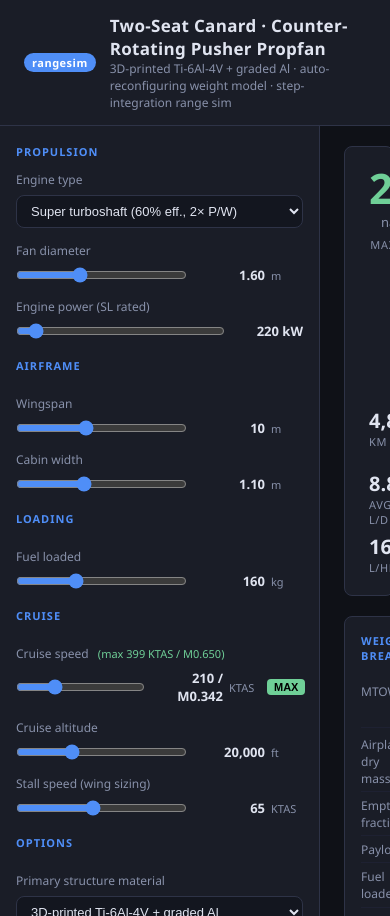
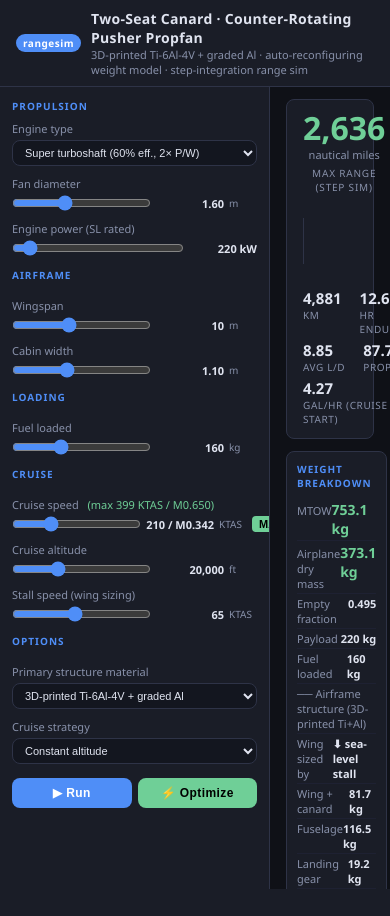
Before and after one commit to mnvictor/rangesim, a Flask app: page / in a window 390 px wide. After the commit the page ends 889 px from the top, so only its background shows below. Run offline with Flask 3, Linux system fonts and the light colour scheme.

Commit message:
Compact UI for mobile, gal/hr fuel metric, altitude fixed in optimizer
- L/hr → gal/hr (US gallons): converted from fuel_flow_L_h / 3.78541
- UI fonts reduced ~15% (body 14→12px, hero number 42→32px, etc.) and
  padding/gaps trimmed throughout; sidebar 320→270px; chart 180→140px
- Optimizer no longer varies cruise_altitude_ft; it is now fixed along
  with fuel, speed, cabin width, stall speed, material, engine type

https://claude.ai/code/session_014E2YYrZEpavcrREPpkHxEE

```diff
--- a/app.py
+++ b/app.py
@@ -94,7 +94,7 @@ def run():
 
         # Cruise fuel flow at initial MTOW
         P_cruise_kw  = cfg.propfan.shaft_power_w(v, drag_n, rho, sos) / 1000.0
-        fuel_flow_lph = cfg.engine.fuel_flow_L_h(P_cruise_kw)
+        fuel_flow_gph = cfg.engine.fuel_flow_L_h(P_cruise_kw) / 3.78541
 
         # MPG: range miles / US gallons burned
         range_miles  = stepped["range_nm"] * 1.15078
@@ -177,7 +177,7 @@ def run():
                 "avg_ld":         round(stepped["avg_ld"],           2),
                 "avg_eta":        round(stepped["avg_propulsive_efficiency"]*100, 1),
                 "fuel_burned_kg": round(stepped["fuel_burned_kg"],   1),
-                "fuel_flow_lph":  round(fuel_flow_lph,               1),
+                "fuel_flow_gph":  round(fuel_flow_gph,               2),
                 "range_mpg":      round(range_mpg,                   1),
             },
             "chart_log": chart_log,
@@ -228,9 +228,10 @@ def sensitivity():
 @app.route("/optimize", methods=["POST"])
 def optimize():
     """
-    Grid-search optimizer: find fan_diameter_m, wingspan_m, engine_power_kw,
-    cruise_altitude_ft that maximise Breguet range, given fixed fuel load,
-    cruise speed, cabin width, stall speed, material, and engine type.
+    Grid-search optimizer: find fan_diameter_m, wingspan_m, engine_power_kw
+    that maximise Breguet range.  Cruise altitude is fixed (taken from the
+    request).  Also fixed: fuel load, cruise speed, cabin width, stall speed,
+    material, engine type.
     """
     try:
         data = request.get_json()
@@ -240,26 +241,25 @@ def optimize():
         max_pwr = ecfg["max_power_kw"]
         min_pwr = max(30.0, max_pwr * 0.04)
 
-        # Fixed (not optimised) parameters
+        # All fixed parameters (including cruise_altitude_ft)
         fixed = {}
         for key in ("fuel_mass_kg", "cruise_speed_ktas", "cabin_width_m",
-                    "stall_speed_ktas", "material", "engine_type", "strategy"):
+                    "stall_speed_ktas", "cruise_altitude_ft",
+                    "material", "engine_type", "strategy"):
             if key in data:
                 fixed[key] = data[key]
 
-        # ── Coarse grid ─────────────────────────────────────────────
+        # ── Coarse grid (3-D: fan × wingspan × power) ───────────────
         fan_vals = [0.8, 1.0, 1.2, 1.5, 1.8, 2.2, 2.7, 3.0]
         ws_vals  = [6.0, 7.5, 9.0, 10.5, 12.0, 13.5, 15.0, 16.0]
-        alt_vals = [5000, 8000, 12000, 16000, 20000, 25000, 30000, 38000, 50000, 60000]
-        # 6 power levels log-spaced min→max
-        pw_vals  = [round(min_pwr * (max_pwr / min_pwr) ** (i / 5.0), 1) for i in range(6)]
+        # 7 power levels log-spaced min→max
+        pw_vals  = [round(min_pwr * (max_pwr / min_pwr) ** (i / 6.0), 1) for i in range(7)]
 
         best_range  = -1.0
         best_params = None
 
-        def _eval(fd, ws, pw, alt):
-            params = dict(fixed, fan_diameter_m=fd, wingspan_m=ws,
-                          engine_power_kw=pw, cruise_altitude_ft=alt)
+        def _eval(fd, ws, pw):
+            params = dict(fixed, fan_diameter_m=fd, wingspan_m=ws, engine_power_kw=pw)
             cfg = _build_config(params)
             atm = cfg.atmosphere
             rho = atm["density_kg_m3"]
@@ -277,49 +277,43 @@ def optimize():
 
         for fd in fan_vals:
             for ws in ws_vals:
-                for alt in alt_vals:
-                    for pw in pw_vals:
-                        try:
-                            r, p = _eval(fd, ws, pw, alt)
-                            if r is not None and r > best_range:
-                                best_range, best_params = r, p
-                        except Exception:
-                            pass
+                for pw in pw_vals:
+                    try:
+                        r, p = _eval(fd, ws, pw)
+                        if r is not None and r > best_range:
+                            best_range, best_params = r, p
+                    except Exception:
+                        pass
 
         if best_params is None:
             return jsonify({"ok": False, "error": "No feasible configuration found in grid."})
 
         # ── Refinement: ±25 % around best ───────────────────────────
-        fd0  = best_params["fan_diameter_m"]
-        ws0  = best_params["wingspan_m"]
-        pw0  = best_params["engine_power_kw"]
-        alt0 = best_params["cruise_altitude_ft"]
+        fd0 = best_params["fan_diameter_m"]
+        ws0 = best_params["wingspan_m"]
+        pw0 = best_params["engine_power_kw"]
 
         def _clamp(v, lo, hi): return max(lo, min(hi, v))
 
-        fan_vals2 = sorted({_clamp(fd0 * f, 0.8, 3.0)   for f in [0.80,0.88,0.94,1.00,1.06,1.13,1.20,1.28]})
-        ws_vals2  = sorted({_clamp(ws0 * f, 6.0, 16.0)  for f in [0.80,0.88,0.94,1.00,1.06,1.13,1.20,1.28]})
+        fan_vals2 = sorted({_clamp(fd0 * f, 0.8, 3.0)        for f in [0.80,0.88,0.94,1.00,1.06,1.13,1.20,1.28]})
+        ws_vals2  = sorted({_clamp(ws0 * f, 6.0, 16.0)       for f in [0.80,0.88,0.94,1.00,1.06,1.13,1.20,1.28]})
         pw_vals2  = sorted({_clamp(pw0 * f, min_pwr, max_pwr) for f in [0.65,0.80,1.00,1.20,1.40]})
-        alt_vals2 = sorted({_clamp(alt0 + d, 5000, 60000) for d in [-10000,-5000,0,5000,10000]})
 
         for fd in fan_vals2:
             for ws in ws_vals2:
-                for alt in alt_vals2:
-                    for pw in pw_vals2:
-                        try:
-                            r, p = _eval(fd, ws, pw, alt)
-                            if r is not None and r > best_range:
-                                best_range, best_params = r, p
-                        except Exception:
-                            pass
+                for pw in pw_vals2:
+                    try:
+                        r, p = _eval(fd, ws, pw)
+                        if r is not None and r > best_range:
+                            best_range, best_params = r, p
+                    except Exception:
+                        pass
 
-        # Round to UI-friendly values
         opt = {
-            "fan_diameter_m":     round(best_params["fan_diameter_m"],    2),
-            "wingspan_m":         round(best_params["wingspan_m"],        2),
-            "engine_power_kw":    round(best_params["engine_power_kw"],   0),
-            "cruise_altitude_ft": round(best_params["cruise_altitude_ft"] / 500) * 500,
-            "breguet_range_nm":   round(best_range, 0),
+            "fan_diameter_m":   round(best_params["fan_diameter_m"],  2),
+            "wingspan_m":       round(best_params["wingspan_m"],      2),
+            "engine_power_kw":  round(best_params["engine_power_kw"], 0),
+            "breguet_range_nm": round(best_range, 0),
         }
 
         return jsonify({"ok": True, "params": opt})
--- a/templates/index.html
+++ b/templates/index.html
@@ -18,83 +18,83 @@
     --radius:  8px;
   }
   * { box-sizing: border-box; margin: 0; padding: 0; }
-  body { background: var(--bg); color: var(--text); font-family: 'Segoe UI', system-ui, sans-serif; font-size: 14px; min-height: 100vh; }
+  body { background: var(--bg); color: var(--text); font-family: 'Segoe UI', system-ui, sans-serif; font-size: 12px; min-height: 100vh; }
 
-  header { background: var(--panel); border-bottom: 1px solid var(--border); padding: 14px 24px; display: flex; align-items: center; gap: 14px; }
-  header h1 { font-size: 17px; font-weight: 600; letter-spacing: .3px; }
-  header p  { color: var(--sub); font-size: 12px; }
-  .badge { background: var(--accent); color: #fff; font-size: 11px; font-weight: 700; padding: 2px 8px; border-radius: 99px; letter-spacing: .5px; }
+  header { background: var(--panel); border-bottom: 1px solid var(--border); padding: 9px 16px; display: flex; align-items: center; gap: 10px; }
+  header h1 { font-size: 14px; font-weight: 600; letter-spacing: .3px; }
+  header p  { color: var(--sub); font-size: 11px; }
+  .badge { background: var(--accent); color: #fff; font-size: 10px; font-weight: 700; padding: 2px 7px; border-radius: 99px; letter-spacing: .5px; }
 
-  .layout { display: grid; grid-template-columns: 320px 1fr; height: calc(100vh - 54px); overflow: hidden; }
+  .layout { display: grid; grid-template-columns: 270px 1fr; height: calc(100vh - 42px); overflow: hidden; }
 
   /* ── Left panel ─────────────────────────────────────────────── */
-  .sidebar { background: var(--panel); border-right: 1px solid var(--border); overflow-y: auto; padding: 18px 16px 24px; display: flex; flex-direction: column; gap: 4px; }
+  .sidebar { background: var(--panel); border-right: 1px solid var(--border); overflow-y: auto; padding: 12px 12px 16px; display: flex; flex-direction: column; gap: 2px; }
 
-  .section-title { font-size: 11px; font-weight: 700; color: var(--accent); letter-spacing: 1px; text-transform: uppercase; margin: 14px 0 8px; }
+  .section-title { font-size: 10px; font-weight: 700; color: var(--accent); letter-spacing: 1px; text-transform: uppercase; margin: 10px 0 6px; }
   .section-title:first-child { margin-top: 0; }
 
-  label { display: block; color: var(--sub); font-size: 12px; margin-bottom: 3px; margin-top: 10px; }
+  label { display: block; color: var(--sub); font-size: 11px; margin-bottom: 2px; margin-top: 8px; }
   label:first-of-type { margin-top: 0; }
 
-  .field { display: flex; align-items: center; gap: 6px; }
+  .field { display: flex; align-items: center; gap: 5px; }
   .field input[type=range] { flex: 1; accent-color: var(--accent); cursor: pointer; }
-  .field .val { min-width: 72px; text-align: right; font-size: 13px; font-weight: 600; color: var(--text); }
-  .field .unit { color: var(--sub); font-size: 11px; min-width: 32px; }
+  .field .val { min-width: 68px; text-align: right; font-size: 11px; font-weight: 600; color: var(--text); }
+  .field .unit { color: var(--sub); font-size: 10px; min-width: 28px; }
 
-  select { width: 100%; background: var(--input-bg); color: var(--text); border: 1px solid var(--border); border-radius: var(--radius); padding: 7px 10px; font-size: 13px; cursor: pointer; outline: none; }
+  select { width: 100%; background: var(--input-bg); color: var(--text); border: 1px solid var(--border); border-radius: var(--radius); padding: 5px 8px; font-size: 11px; cursor: pointer; outline: none; }
   select:focus { border-color: var(--accent); }
 
-  .btn-row { display: flex; gap: 8px; margin-top: 18px; }
-  .run-btn  { flex: 1; background: var(--accent);  color: #fff; border: none; border-radius: var(--radius); padding: 11px; font-size: 14px; font-weight: 700; cursor: pointer; letter-spacing: .4px; transition: opacity .15s; }
-  .opt-btn  { flex: 1; background: var(--accent2); color: #000; border: none; border-radius: var(--radius); padding: 11px; font-size: 14px; font-weight: 700; cursor: pointer; letter-spacing: .4px; transition: opacity .15s; }
+  .btn-row { display: flex; gap: 6px; margin-top: 12px; }
+  .run-btn  { flex: 1; background: var(--accent);  color: #fff; border: none; border-radius: var(--radius); padding: 8px; font-size: 12px; font-weight: 700; cursor: pointer; letter-spacing: .4px; transition: opacity .15s; }
+  .opt-btn  { flex: 1; background: var(--accent2); color: #000; border: none; border-radius: var(--radius); padding: 8px; font-size: 12px; font-weight: 700; cursor: pointer; letter-spacing: .4px; transition: opacity .15s; }
   .run-btn:hover, .opt-btn:hover { opacity: .88; }
   .run-btn:disabled, .opt-btn:disabled { opacity: .45; cursor: default; }
 
   /* ── Right panel ────────────────────────────────────────────── */
-  .main { overflow-y: auto; padding: 20px 24px 32px; display: flex; flex-direction: column; gap: 20px; }
+  .main { overflow-y: auto; padding: 12px 16px 20px; display: flex; flex-direction: column; gap: 12px; }
 
-  .warnings { background: #1f1608; border: 1px solid var(--warn); border-radius: var(--radius); padding: 12px 14px; }
-  .warnings p { color: var(--warn); font-size: 12.5px; line-height: 1.6; }
-  .warnings p + p { margin-top: 4px; }
+  .warnings { background: #1f1608; border: 1px solid var(--warn); border-radius: var(--radius); padding: 8px 10px; }
+  .warnings p { color: var(--warn); font-size: 11px; line-height: 1.5; }
+  .warnings p + p { margin-top: 3px; }
 
-  .cards { display: grid; grid-template-columns: repeat(3, 1fr); gap: 12px; }
-  .card { background: var(--panel); border: 1px solid var(--border); border-radius: var(--radius); padding: 16px; }
-  .card h3 { font-size: 11px; font-weight: 700; color: var(--accent); letter-spacing: 1px; text-transform: uppercase; margin-bottom: 12px; }
-  .kv { display: flex; justify-content: space-between; align-items: baseline; padding: 4px 0; border-bottom: 1px solid #1e2132; }
+  .cards { display: grid; grid-template-columns: repeat(3, 1fr); gap: 8px; }
+  .card { background: var(--panel); border: 1px solid var(--border); border-radius: var(--radius); padding: 10px; }
+  .card h3 { font-size: 10px; font-weight: 700; color: var(--accent); letter-spacing: 1px; text-transform: uppercase; margin-bottom: 8px; }
+  .kv { display: flex; justify-content: space-between; align-items: baseline; padding: 2px 0; border-bottom: 1px solid #1e2132; }
   .kv:last-child { border-bottom: none; }
-  .kv .k { color: var(--sub); font-size: 12px; }
-  .kv .v { font-size: 13px; font-weight: 600; }
-  .kv .v.hi { color: var(--accent2); font-size: 16px; }
+  .kv .k { color: var(--sub); font-size: 11px; }
+  .kv .v { font-size: 11px; font-weight: 600; }
+  .kv .v.hi { color: var(--accent2); font-size: 14px; }
   .kv .v.warn { color: var(--warn); }
 
   /* Range hero */
-  .range-hero { background: var(--panel); border: 1px solid var(--border); border-radius: var(--radius); padding: 20px 24px; display: flex; gap: 40px; align-items: center; flex-wrap: wrap; }
+  .range-hero { background: var(--panel); border: 1px solid var(--border); border-radius: var(--radius); padding: 12px 16px; display: flex; gap: 24px; align-items: center; flex-wrap: wrap; }
   .range-hero .metric { text-align: center; }
-  .range-hero .metric .big { font-size: 42px; font-weight: 800; color: var(--accent2); line-height: 1; }
-  .range-hero .metric .unit { color: var(--sub); font-size: 13px; margin-top: 4px; }
-  .range-hero .metric .label { color: var(--sub); font-size: 11px; text-transform: uppercase; letter-spacing: .8px; margin-top: 6px; }
-  .range-hero .divider { width: 1px; height: 60px; background: var(--border); }
-  .range-hero .sub-metrics { display: flex; flex-direction: column; gap: 6px; }
-  .range-hero .sub-metrics .row { display: flex; gap: 30px; }
+  .range-hero .metric .big { font-size: 32px; font-weight: 800; color: var(--accent2); line-height: 1; }
+  .range-hero .metric .unit { color: var(--sub); font-size: 11px; margin-top: 3px; }
+  .range-hero .metric .label { color: var(--sub); font-size: 10px; text-transform: uppercase; letter-spacing: .8px; margin-top: 4px; }
+  .range-hero .divider { width: 1px; height: 46px; background: var(--border); }
+  .range-hero .sub-metrics { display: flex; flex-direction: column; gap: 4px; }
+  .range-hero .sub-metrics .row { display: flex; gap: 18px; }
   .range-hero .sub-metrics .sm { display: flex; flex-direction: column; }
-  .range-hero .sub-metrics .sm .sv { font-size: 20px; font-weight: 700; }
-  .range-hero .sub-metrics .sm .sl { color: var(--sub); font-size: 11px; text-transform: uppercase; letter-spacing: .6px; }
+  .range-hero .sub-metrics .sm .sv { font-size: 15px; font-weight: 700; }
+  .range-hero .sub-metrics .sm .sl { color: var(--sub); font-size: 10px; text-transform: uppercase; letter-spacing: .6px; }
 
   /* Chart */
-  .chart-wrap { background: var(--panel); border: 1px solid var(--border); border-radius: var(--radius); padding: 16px; }
-  .chart-wrap h3 { font-size: 11px; font-weight: 700; color: var(--accent); letter-spacing: 1px; text-transform: uppercase; margin-bottom: 12px; }
-  canvas { width: 100%; height: 180px; display: block; }
+  .chart-wrap { background: var(--panel); border: 1px solid var(--border); border-radius: var(--radius); padding: 10px; }
+  .chart-wrap h3 { font-size: 10px; font-weight: 700; color: var(--accent); letter-spacing: 1px; text-transform: uppercase; margin-bottom: 8px; }
+  canvas { width: 100%; height: 140px; display: block; }
 
   /* Sensitivity */
-  .sens-bar { display: flex; gap: 10px; align-items: center; flex-wrap: wrap; }
-  .sens-bar select { flex: 1; min-width: 180px; }
-  .sens-btn { background: #232638; color: var(--text); border: 1px solid var(--border); border-radius: var(--radius); padding: 8px 16px; font-size: 13px; font-weight: 600; cursor: pointer; white-space: nowrap; transition: background .15s; }
+  .sens-bar { display: flex; gap: 8px; align-items: center; flex-wrap: wrap; }
+  .sens-bar select { flex: 1; min-width: 160px; }
+  .sens-btn { background: #232638; color: var(--text); border: 1px solid var(--border); border-radius: var(--radius); padding: 6px 12px; font-size: 11px; font-weight: 600; cursor: pointer; white-space: nowrap; transition: background .15s; }
   .sens-btn:hover { background: #2e3347; }
 
-  table { width: 100%; border-collapse: collapse; font-size: 12.5px; }
-  thead th { text-align: right; color: var(--sub); font-weight: 600; font-size: 11px; padding: 5px 10px; border-bottom: 1px solid var(--border); }
+  table { width: 100%; border-collapse: collapse; font-size: 11px; }
+  thead th { text-align: right; color: var(--sub); font-weight: 600; font-size: 10px; padding: 4px 8px; border-bottom: 1px solid var(--border); }
   thead th:first-child { text-align: left; }
-  tbody td { text-align: right; padding: 6px 10px; border-bottom: 1px solid #1a1d27; }
+  tbody td { text-align: right; padding: 4px 8px; border-bottom: 1px solid #1a1d27; }
   tbody td:first-child { text-align: left; font-weight: 600; color: var(--accent); }
   tbody tr:last-child td { border-bottom: none; }
   tbody tr:hover td { background: #1e2132; }
@@ -334,6 +334,7 @@ async function optimizeSim() {
     cruise_speed_ktas:  p.cruise_speed_ktas,
     cabin_width_m:      p.cabin_width_m,
     stall_speed_ktas:   p.stall_speed_ktas,
+    cruise_altitude_ft: p.cruise_altitude_ft,
     material:           p.material,
     engine_type:        p.engine_type,
     strategy:           p.strategy,
@@ -364,10 +365,9 @@ async function optimizeSim() {
     sl.dispatchEvent(new Event('input'));
   }
 
-  setSlider('fan_diameter_m',    op.fan_diameter_m);
-  setSlider('wingspan_m',        op.wingspan_m);
-  setSlider('engine_power_kw',   Math.min(op.engine_power_kw, maxPwr));
-  setSlider('cruise_altitude_ft',op.cruise_altitude_ft);
+  setSlider('fan_diameter_m',  op.fan_diameter_m);
+  setSlider('wingspan_m',      op.wingspan_m);
+  setSlider('engine_power_kw', Math.min(op.engine_power_kw, maxPwr));
 
   // Show a toast with estimated range before full run
   const toast = document.createElement('div');
@@ -501,7 +501,7 @@ function heroHTML(d) {
         <div class="sm"><span class="sv">${d.range.fuel_burned_kg} kg</span><span class="sl">fuel burned</span></div>
       </div>
       <div class="row">
-        <div class="sm"><span class="sv">${d.range.fuel_flow_lph}</span><span class="sl">L/hr (cruise start)</span></div>
+        <div class="sm"><span class="sv">${d.range.fuel_flow_gph}</span><span class="sl">gal/hr (cruise start)</span></div>
         <div class="sm"><span class="sv">${d.range.range_mpg}</span><span class="sl">mi/gal (US)</span></div>
       </div>
     </div>`;
@@ -529,10 +529,10 @@ function chartHTML(log) {
     if (!canvas) return;
     const dpr = window.devicePixelRatio || 1;
     canvas.width  = canvas.offsetWidth  * dpr;
-    canvas.height = 180 * dpr;
+    canvas.height = 140 * dpr;
     const ctx = canvas.getContext('2d');
     ctx.scale(dpr, dpr);
-    drawChart(ctx, canvas.offsetWidth, 180, log);
+    drawChart(ctx, canvas.offsetWidth, 140, log);
   });
   return wrap;
 }
```
